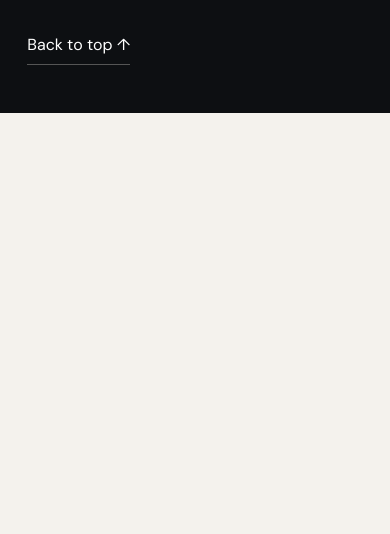
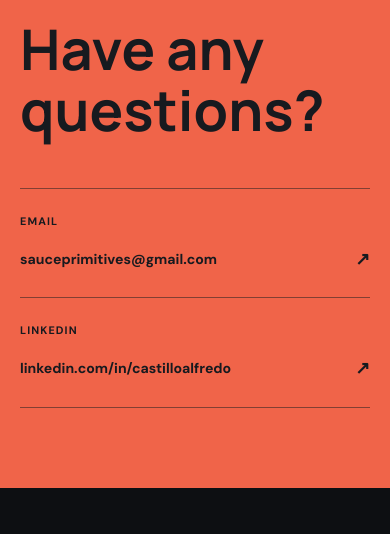
Before and after one commit to alfcastillo/sauceprimitive, a plain HTML site: page index.html in a window 390 px wide. Shown: the part 7050-7584 px from the top of the page. Before the commit the page ends 7163 px from the top, so only its background shows below. Drawn offline with Linux system fonts and the light colour scheme.

Commit message:
Add contact section and LinkedIn links

```diff
--- a/index.html
+++ b/index.html
@@ -14,7 +14,7 @@
   <a class="skip-link" href="#main">Skip to content</a>
 
   <header class="site-header">
-    <a class="brand" href="#top" aria-label="Alfredo (Sauce) Castillo, home">
+    <a class="brand" href="https://www.linkedin.com/in/castilloalfredo/" target="_blank" rel="noopener noreferrer" aria-label="Visit Alfredo (Sauce) Castillo on LinkedIn">
       <span class="brand-mark">AC</span>
       <span>Alfredo (Sauce) Castillo</span>
     </a>
@@ -26,6 +26,7 @@
       <a href="#writing">Writing</a>
       <a href="#speaking">Talks</a>
       <a href="#projects">Projects</a>
+      <a href="#contact">Contact</a>
     </nav>
   </header>
 
@@ -204,6 +205,32 @@
         </a>
       </div>
     </section>
+
+    <section class="contact-section" id="contact" aria-labelledby="contact-title">
+      <div class="contact-inner">
+        <div class="section-label">
+          <span>05</span>
+          <p>Contact</p>
+        </div>
+        <div class="contact-content">
+          <div>
+            <h2 id="contact-title">Have any questions?</h2>
+          </div>
+          <div class="contact-links">
+            <a href="mailto:sauceprimitives@gmail.com">
+              <span>Email</span>
+              <strong>sauceprimitives@gmail.com</strong>
+              <b aria-hidden="true">↗</b>
+            </a>
+            <a href="https://www.linkedin.com/in/castilloalfredo/" target="_blank" rel="noopener noreferrer">
+              <span>LinkedIn</span>
+              <strong>linkedin.com/in/castilloalfredo</strong>
+              <b aria-hidden="true">↗</b>
+            </a>
+          </div>
+        </div>
+      </div>
+    </section>
   </main>
 
   <footer>
--- a/styles.css
+++ b/styles.css
@@ -181,6 +181,33 @@ h1 small { font-size: .42em; font-weight: 600; vertical-align: .2em; }
 .claims-visual { display: flex; gap: .5rem; margin: 4rem 0 2rem; }
 .claims-visual span { flex: 1; border-top: 3px solid var(--ink); padding-top: .5rem; font: 700 .7rem "Manrope", sans-serif; }
 
+.contact-section { background: var(--coral); color: var(--ink); }
+.contact-inner { max-width: var(--max); margin: auto; padding: 7rem clamp(1.25rem, 4vw, 3rem); }
+.contact-section .section-label span { color: var(--ink); }
+.contact-content {
+  display: grid;
+  grid-template-columns: 1fr 1.45fr;
+  gap: clamp(3rem, 8vw, 8rem);
+  margin-top: 3.5rem;
+  align-items: end;
+}
+.contact-kicker { margin: 0 0 1rem; font-weight: 600; }
+.contact-content h2 { font-size: clamp(3.6rem, 8vw, 7rem); }
+.contact-links { border-top: 1px solid rgba(23,26,31,.5); }
+.contact-links a {
+  display: grid;
+  grid-template-columns: 90px 1fr 24px;
+  gap: 1rem;
+  align-items: center;
+  padding: 1.5rem 0;
+  border-bottom: 1px solid rgba(23,26,31,.5);
+  transition: padding .2s ease, background .2s ease;
+}
+.contact-links a:hover { padding-left: .75rem; background: rgba(255,255,255,.16); }
+.contact-links span { text-transform: uppercase; letter-spacing: .1em; font-size: .68rem; font-weight: 700; }
+.contact-links strong { font-size: clamp(.88rem, 2vw, 1.1rem); overflow-wrap: anywhere; }
+.contact-links b { justify-self: end; font-size: 1.1rem; }
+
 footer {
   background: #0d0f12;
   color: #c9cccd;
@@ -223,6 +250,7 @@ footer a { color: var(--white); border-bottom: 1px solid #555; padding-bottom: .
   .access-note { margin-left: 0; }
   .project-grid { grid-template-columns: 1fr; }
   .project-card { min-height: 440px; }
+  .contact-content { grid-template-columns: 1fr; }
 }
 
 @media (max-width: 520px) {
@@ -233,6 +261,12 @@ footer a { color: var(--white); border-bottom: 1px solid #555; padding-bottom: .
   .about h2, .section-heading h2 { font-size: 2.35rem; }
   .featured-story { padding: 1.5rem; min-height: 390px; }
   .featured-story h3 { font-size: 1.8rem; }
+  .contact-inner { padding: 5rem 1.25rem; }
+  .contact-content h2 { font-size: 3.5rem; }
+  .contact-links a { grid-template-columns: 1fr 24px; }
+  .contact-links span { grid-column: 1 / -1; }
+  .contact-links strong { grid-column: 1; }
+  .contact-links b { grid-column: 2; grid-row: 2; }
   footer { align-items: flex-start; flex-direction: column; gap: 2rem; }
 }
 
```
